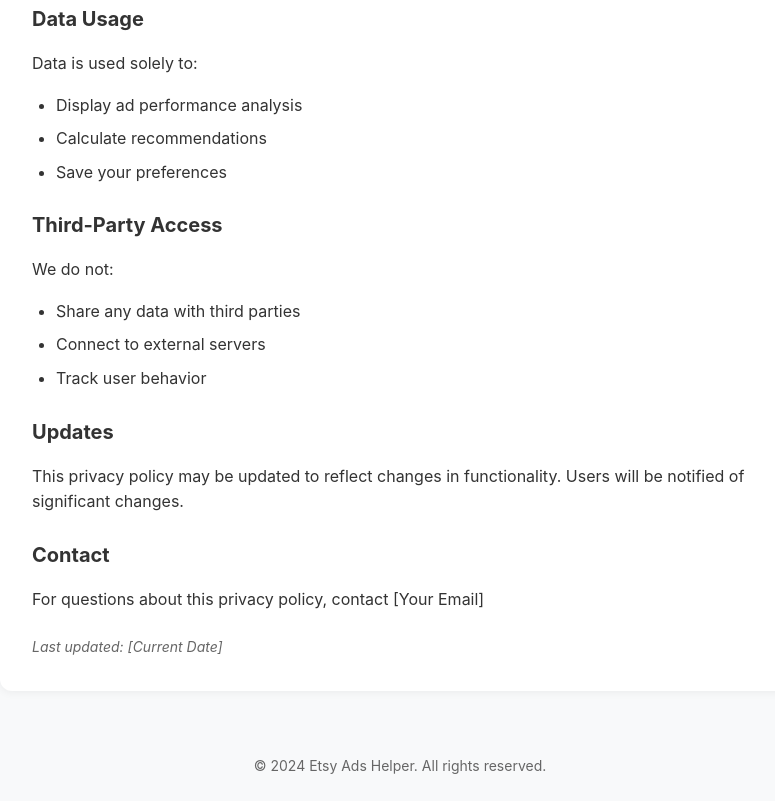
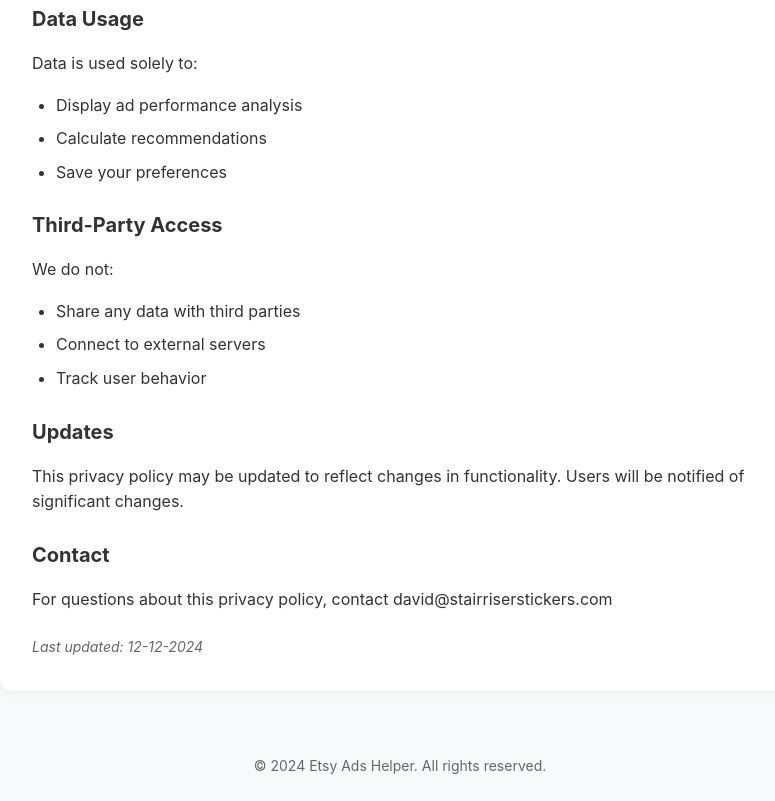
Before and after one commit to Sir-Oswald/Privacy-Policy-for-Etsy-Ads-Helper, a plain HTML site: page docs/index.html in a window 1280 px wide. Shown: the part 781-1582 px from the top of the page, without its empty margins (240-1015 px from the left). Drawn offline with Linux system fonts and the light colour scheme.

Commit message:
Update index.html

```diff
--- a/docs/index.html
+++ b/docs/index.html
@@ -152,9 +152,9 @@
             <p>This privacy policy may be updated to reflect changes in functionality. Users will be notified of significant changes.</p>
 
             <h3>Contact</h3>
-            <p>For questions about this privacy policy, contact [Your Email]</p>
+            <p>For questions about this privacy policy, contact david@stairriserstickers.com</p>
 
-            <div class="last-updated">Last updated: [Current Date]</div>
+            <div class="last-updated">Last updated: 12-12-2024</div>
         </div>
 
         <div class="footer">
```
